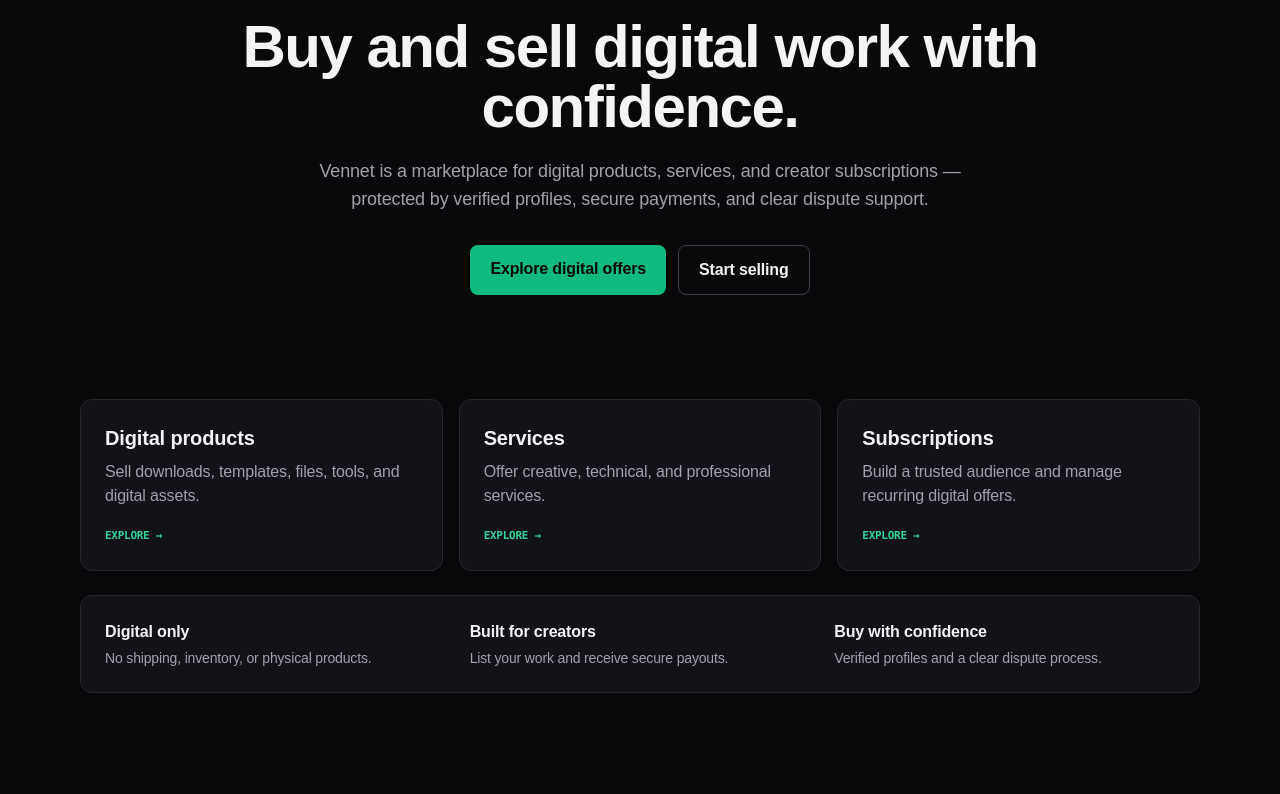
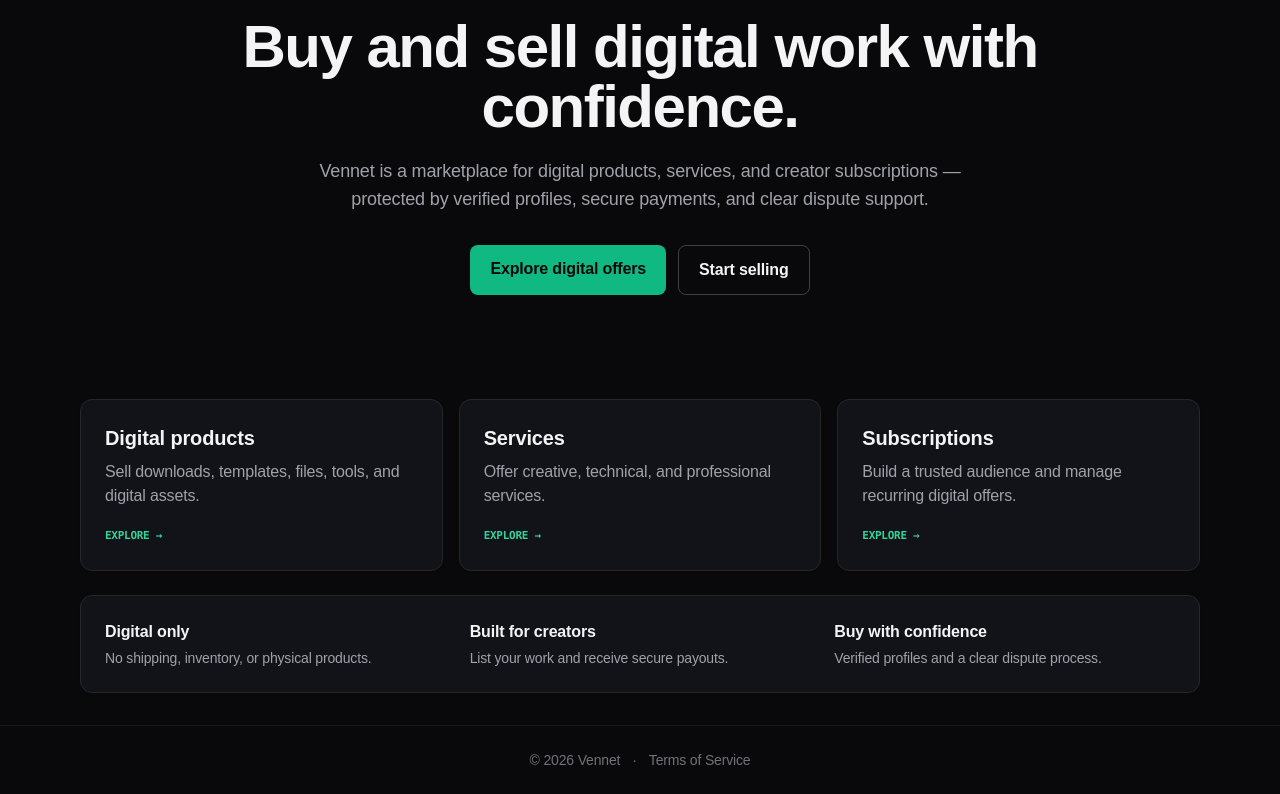
Before and after one commit to MagroOwner/Vennet, a Next.js app: page / in a window 1280 px wide. Shown: the part 188-982 px from the top of the page. Before the commit the page ends 913 px from the top, so only its background shows below. Built offline with nearby package versions, Linux system fonts and the light colour scheme; no server answers.

Commit message:
Link public Terms page in site footer

```diff
--- a/src/app/layout.tsx
+++ b/src/app/layout.tsx
@@ -3,36 +3,26 @@ import localFont from "next/font/local";
 import "./globals.css";
 import { Navbar } from "@/components/Navbar";
 import { Providers } from "@/components/Providers";
+import Link from "next/link";
 
-const geistSans = localFont({
-  src: "./fonts/GeistVF.woff",
-  variable: "--font-geist-sans",
-  weight: "100 900",
-});
-const geistMono = localFont({
-  src: "./fonts/GeistMonoVF.woff",
-  variable: "--font-geist-mono",
-  weight: "100 900",
-});
+const geistSans = localFont({ src: "./fonts/GeistVF.woff", variable: "--font-geist-sans", weight: "100 900" });
+const geistMono = localFont({ src: "./fonts/GeistMonoVF.woff", variable: "--font-geist-mono", weight: "100 900" });
 
 export const metadata: Metadata = {
   title: "Vennet",
-  description: "Identity, reputation, and marketplace platform",
+  description: "Digital marketplace for creators, products, and services",
 };
 
-export default function RootLayout({
-  children,
-}: Readonly<{
-  children: React.ReactNode;
-}>) {
+export default function RootLayout({ children }: Readonly<{ children: React.ReactNode }>) {
   return (
     <html lang="en">
-      <body
-        className={`${geistSans.variable} ${geistMono.variable} min-h-screen bg-zinc-950 text-zinc-100 antialiased`}
-      >
+      <body className={`${geistSans.variable} ${geistMono.variable} flex min-h-screen flex-col bg-zinc-950 text-zinc-100 antialiased`}>
         <Providers>
           <Navbar />
-          <main className="mx-auto max-w-6xl px-4 py-8">{children}</main>
+          <main className="mx-auto w-full max-w-6xl flex-1 px-4 py-8">{children}</main>
+          <footer className="border-t border-zinc-900 px-5 py-6 text-center text-sm text-zinc-500">
+            <span>© {new Date().getFullYear()} Vennet</span><span className="mx-3">·</span><Link href="/terms" className="hover:text-emerald-400">Terms of Service</Link>
+          </footer>
         </Providers>
       </body>
     </html>
```
